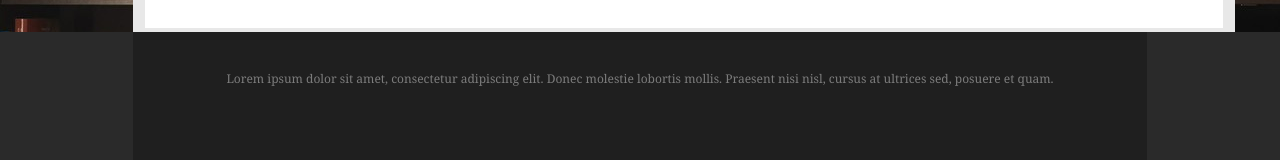
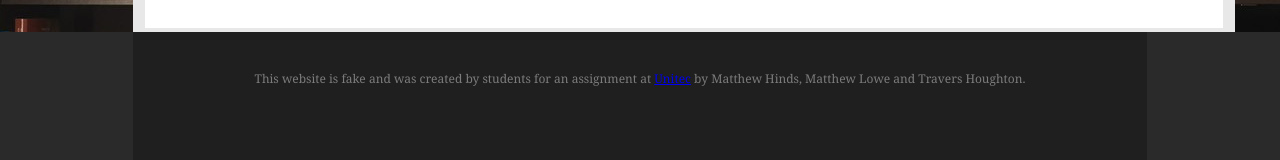
Before and after one commit to traversh/team-mmt, a plain HTML site: page index.html in a window 1280 px wide. Shown: the part 501-661 px from the top of the page. Drawn offline with Linux system fonts and the light colour scheme.

Commit message:
Updated Indexs Footer
Created footer and added button to switch themes

```diff
--- a/index.html
+++ b/index.html
@@ -28,7 +28,7 @@
 
   <div id="footer_container">
       <div id="footer">
-          <p>Lorem ipsum dolor sit amet, consectetur adipiscing elit. Donec molestie lobortis mollis. Praesent nisi nisl, cursus at ultrices sed, posuere et quam.</p>
+          <p>This website is fake and was created by students for an assignment at <a href="http://www.unitec.ac.nz/current-students/" target="new">Unitec</a> by Matthew Hinds, Matthew Lowe and Travers Houghton.</p>
       </div> <!-- footer -->
   </div> <!-- footer_container -->
 
```
